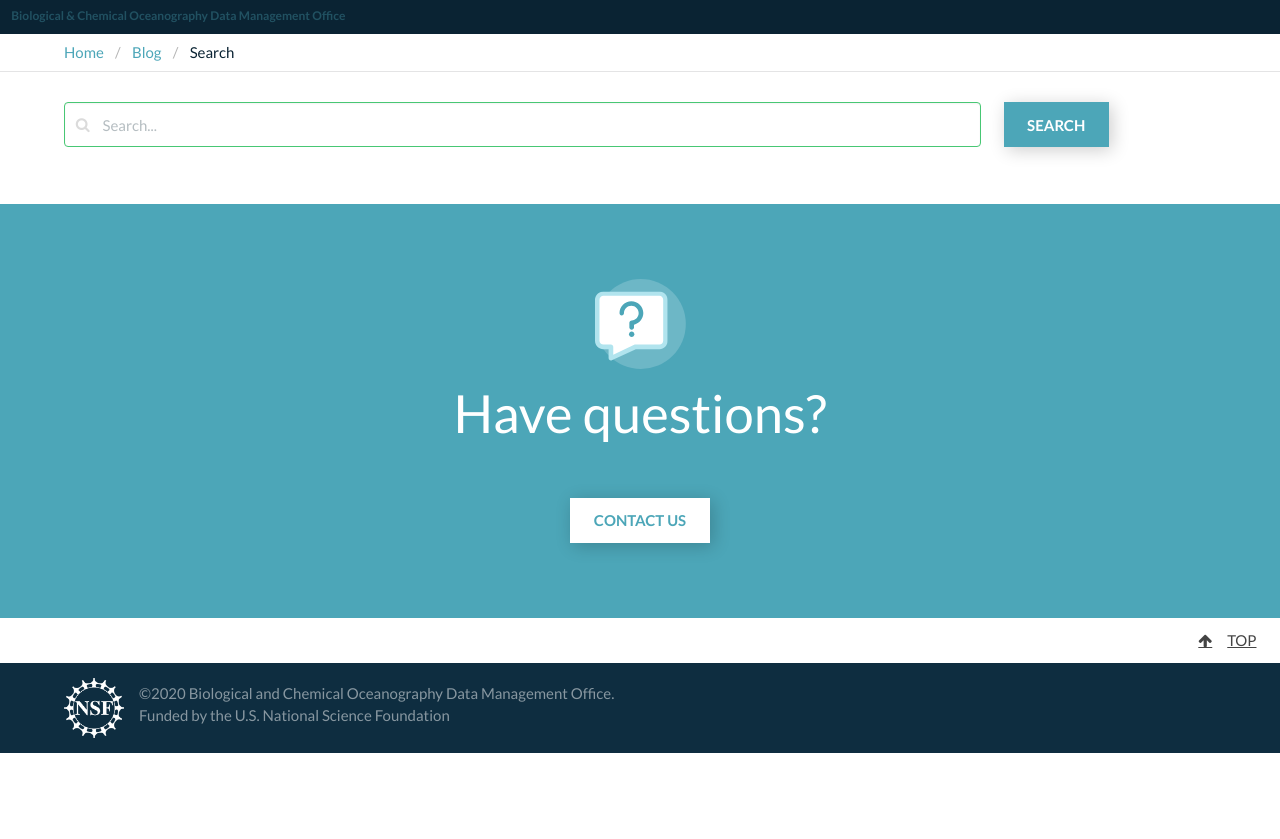
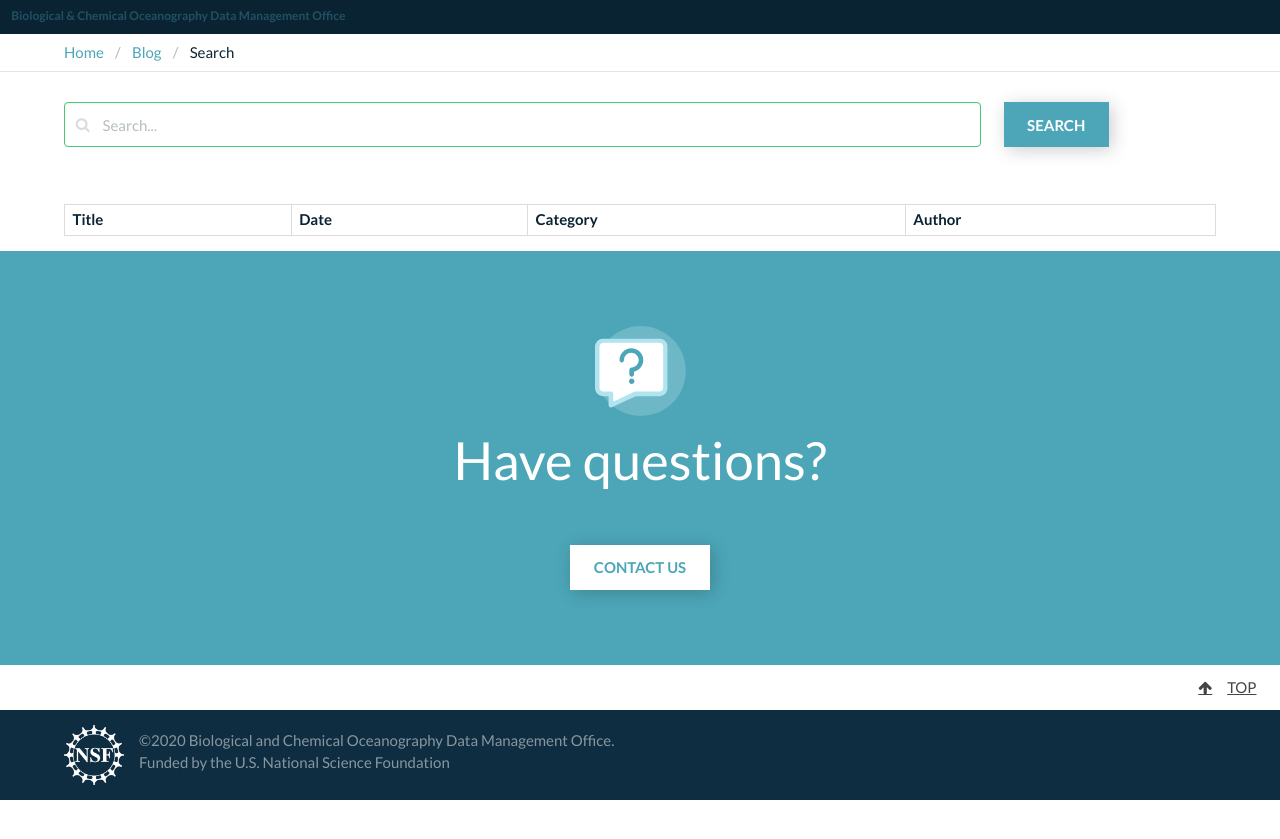
Before and after one commit to BCODMO/blog.bco-dmo.org, a Jekyll site: the page built from search.html, in a window 1280 px wide. Shown: the top 839 px of the page. Built offline with Jekyll 4.4.1, drawn with Linux system fonts in a browser that asks for light colours.

Commit message:
Update search.html

```diff
--- a/search.html
+++ b/search.html
@@ -19,7 +19,15 @@ date: 2020-07-27
   <div class="column"><button id="search-button" class="button is-primary">Search</button></div>
 </div>
 <div class="margin-top-3">
-  <ul id="results-container"></ul>
+  <table class="table is-bordered is-striped is-narrow is-hoverable is-fullwidth">
+    <thead>
+      <th>Title</th>
+      <th>Date</th>
+      <th>Category</th>
+      <th>Author</th>
+    </thead>
+    <tbody id="results-container"></tbody>
+  </table>
 </div>
 
 <!-- Search -->
```
